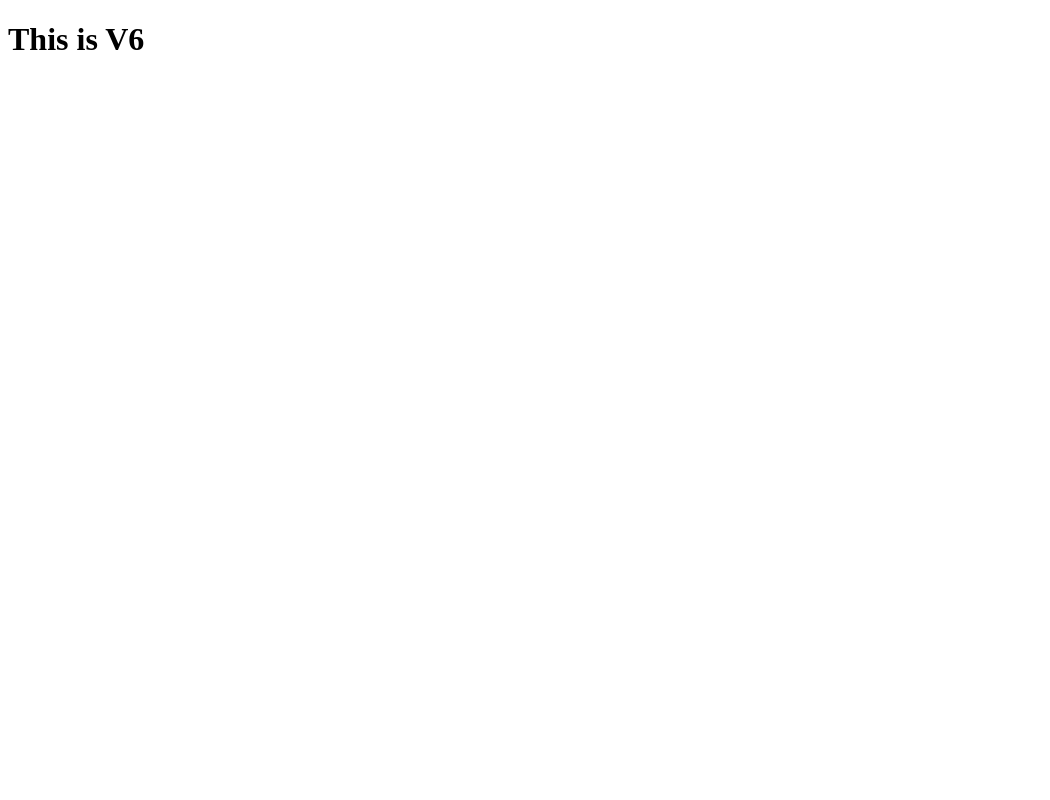
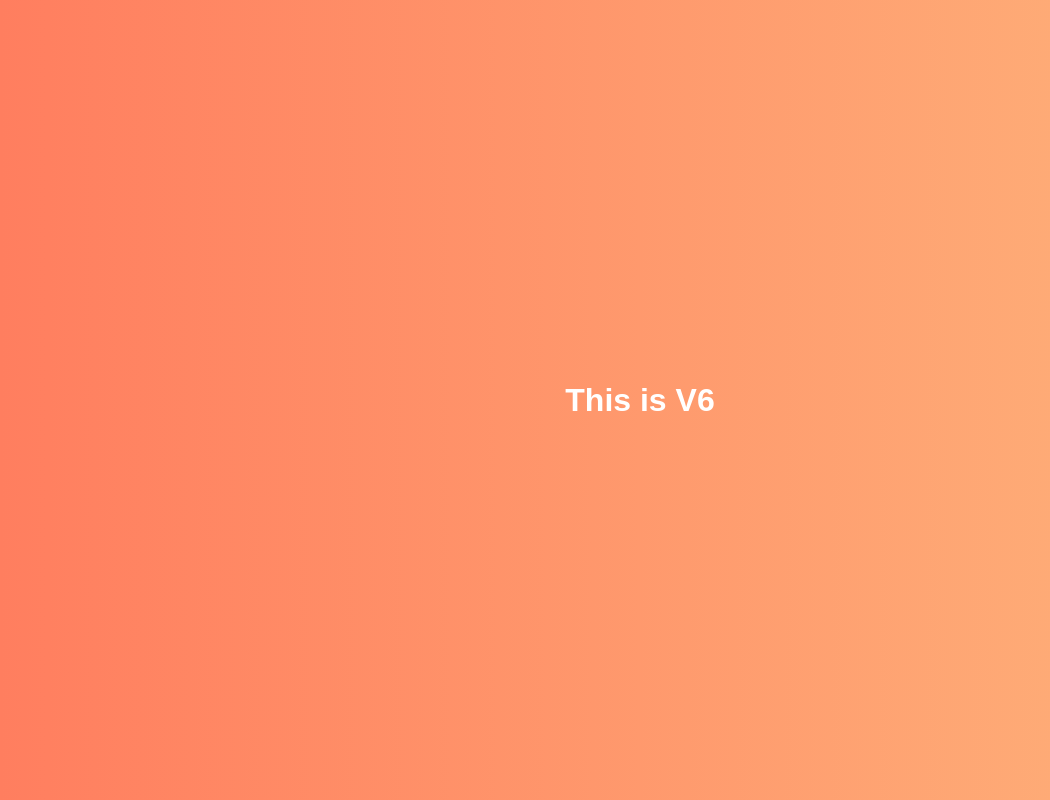
Before and after one commit to Ujjal072/MyRepo, a plain HTML site: page index.html in a window 1280 px wide. Shown: the whole page, without its empty margins (0-1050 px from the left). Drawn offline with Linux system fonts and the light colour scheme.

Commit message:
Added Design for Website

```diff
--- a/index.html
+++ b/index.html
@@ -3,6 +3,7 @@
 <head>
     <meta charset="UTF-8">
     <meta name="viewport" content="width=status, initial-scale=1.0">
+    <link rel="stylesheet" href="style.css">
     <title>Document</title>
 </head>
 <body>
--- /dev/null
+++ b/style.css
@@ -0,0 +1,12 @@
+body{
+
+    background: linear-gradient(to right, #ff7e5f, #feb47b);
+    font-family: Arial, Helvetica, sans-serif;
+    color: white;
+    margin: 0;
+    padding: 0;
+    display: flex;
+    justify-content: center;
+    align-items: center;
+    height: 100vh;
+}
```
